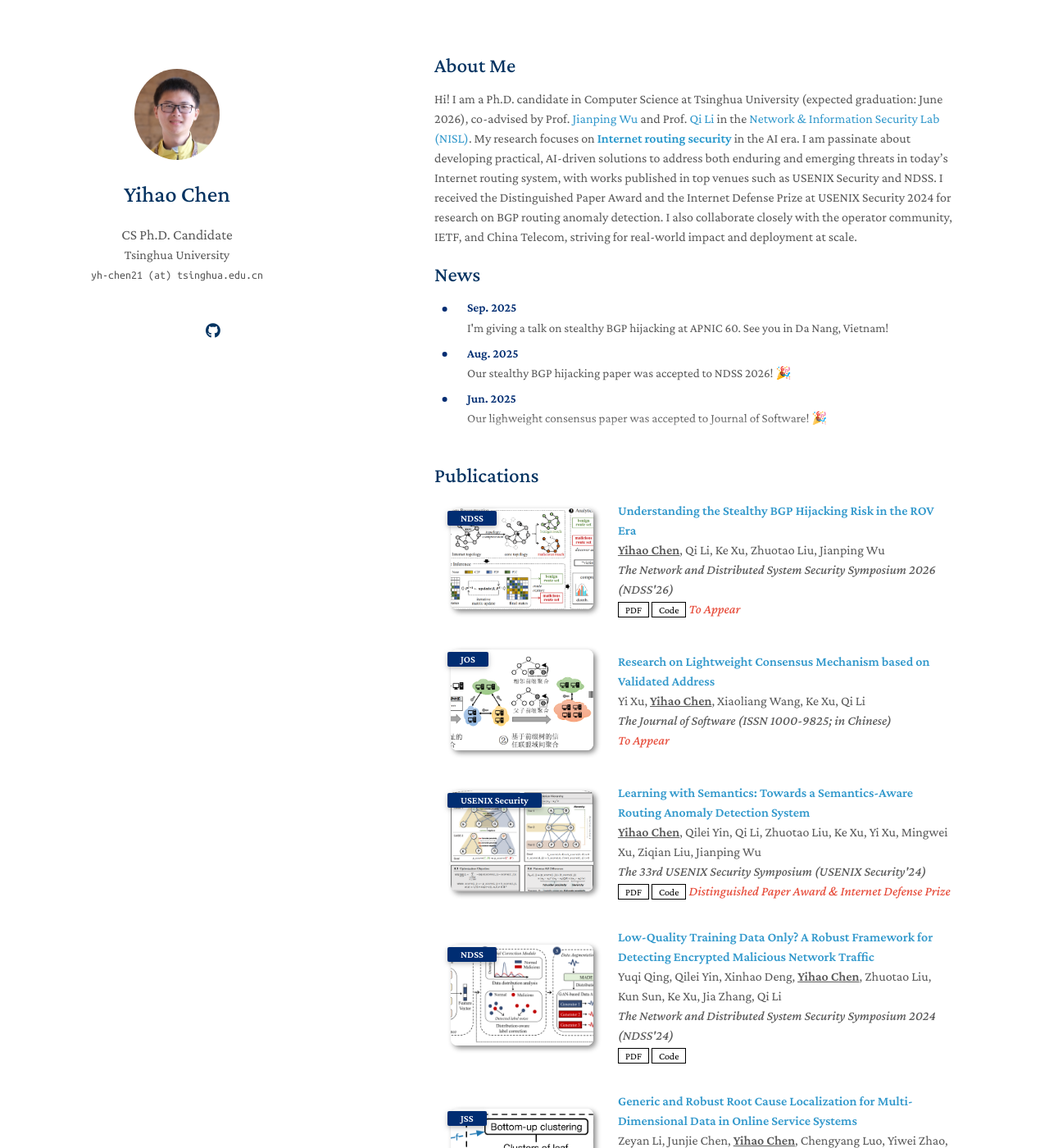
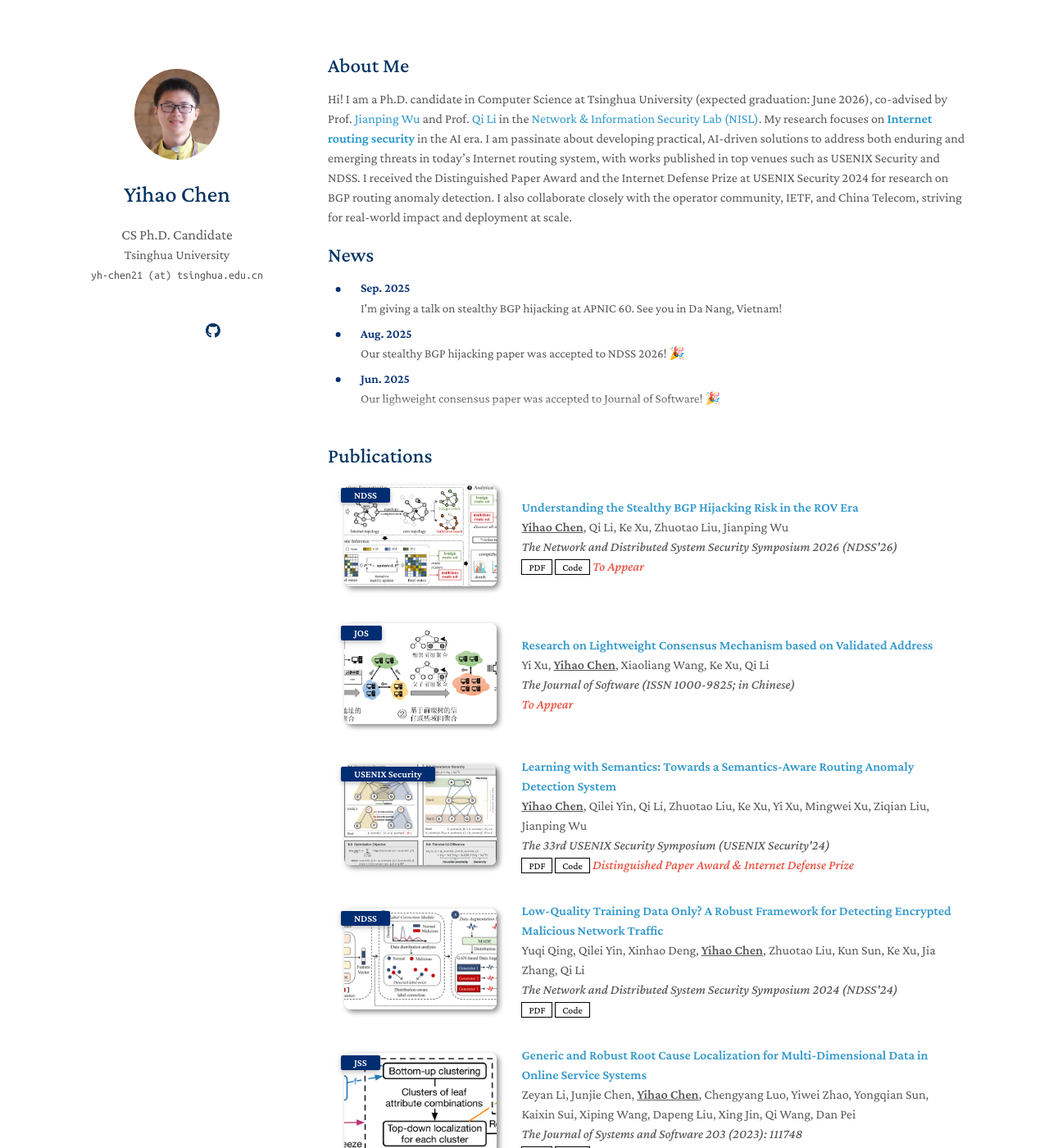
Before and after one commit to PorcupineAndrew/homepage, a Jekyll site: the page built from index.md, in a window 1280 px wide and 1400 px high. Shown: the whole window at 82% size. Built offline with Jekyll 4.4.1, drawn with Linux system fonts in a browser that asks for light colours; a style sheet for code colours, icons or effects is not loaded; our own code applies the rules of GitHub Pages for plain Markdown files.

Commit message:
update about me

```diff
--- a/_sass/minimal-light.scss
+++ b/_sass/minimal-light.scss
@@ -432,7 +432,7 @@ header ul a strong {
 }
 
 section {
-  width:650px;
+  width:780px;
   float:right;
   padding-top:4.0em;
   padding-bottom:50px;
```
